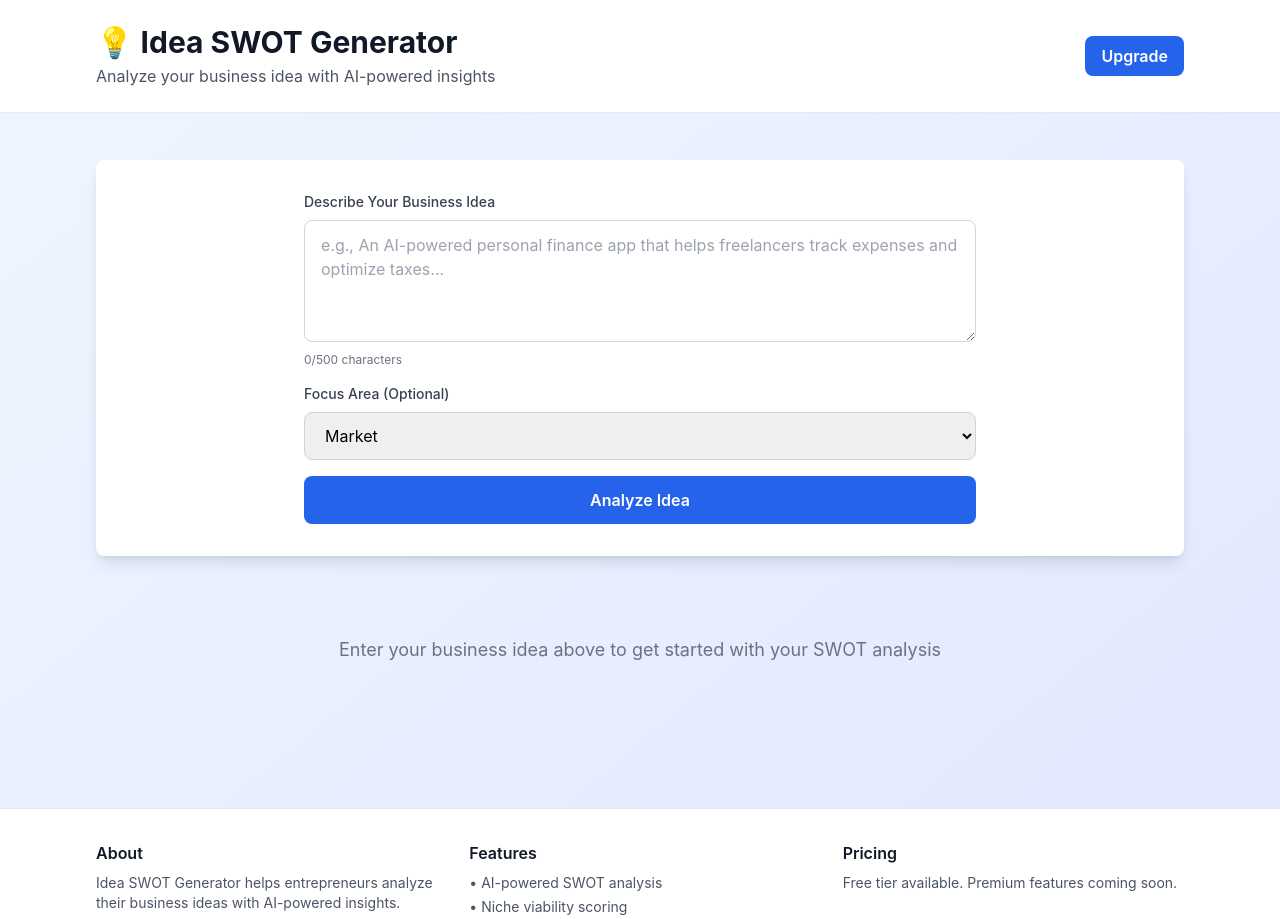
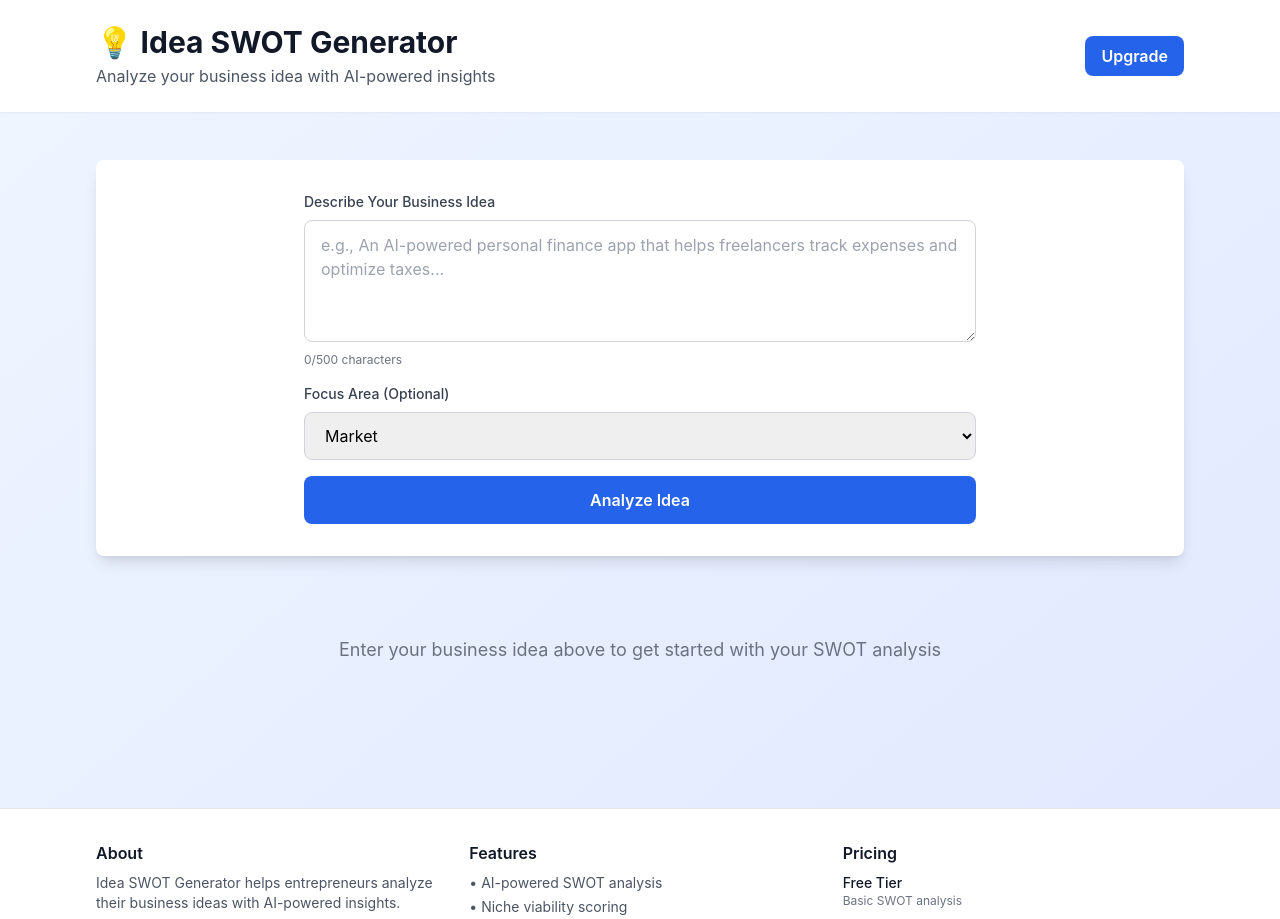
Before and after one commit to perpetualadam/SwotGen, a Next.js app: page / in a window 1280 px wide. Shown: the top 919 px of the page. Built offline with nearby package versions, Linux system fonts and the light colour scheme.

Commit message:
update: Refresh pricing section to reflect live premium features
- Update pricing section from 'coming soon' to live pricing
- Add Free Tier information (Basic SWOT analysis)
- Add Premium pricing (£9.99 - Unlimited analyses + PDF export)
- Improve pricing section layout and clarity

```diff
--- a/pages/index.js
+++ b/pages/index.js
@@ -189,9 +189,16 @@ export default function Home() {
               </div>
               <div>
                 <h3 className="font-semibold text-gray-900 mb-2">Pricing</h3>
-                <p className="text-sm text-gray-600">
-                  Free tier available. Premium features coming soon.
-                </p>
+                <div className="text-sm text-gray-600 space-y-2">
+                  <div>
+                    <p className="font-medium text-gray-900">Free Tier</p>
+                    <p className="text-xs text-gray-500">Basic SWOT analysis</p>
+                  </div>
+                  <div>
+                    <p className="font-medium text-gray-900">Premium - £9.99</p>
+                    <p className="text-xs text-gray-500">Unlimited analyses + PDF export</p>
+                  </div>
+                </div>
               </div>
             </div>
             <div className="border-t border-gray-200 mt-8 pt-8 text-center text-sm text-gray-600">
```
